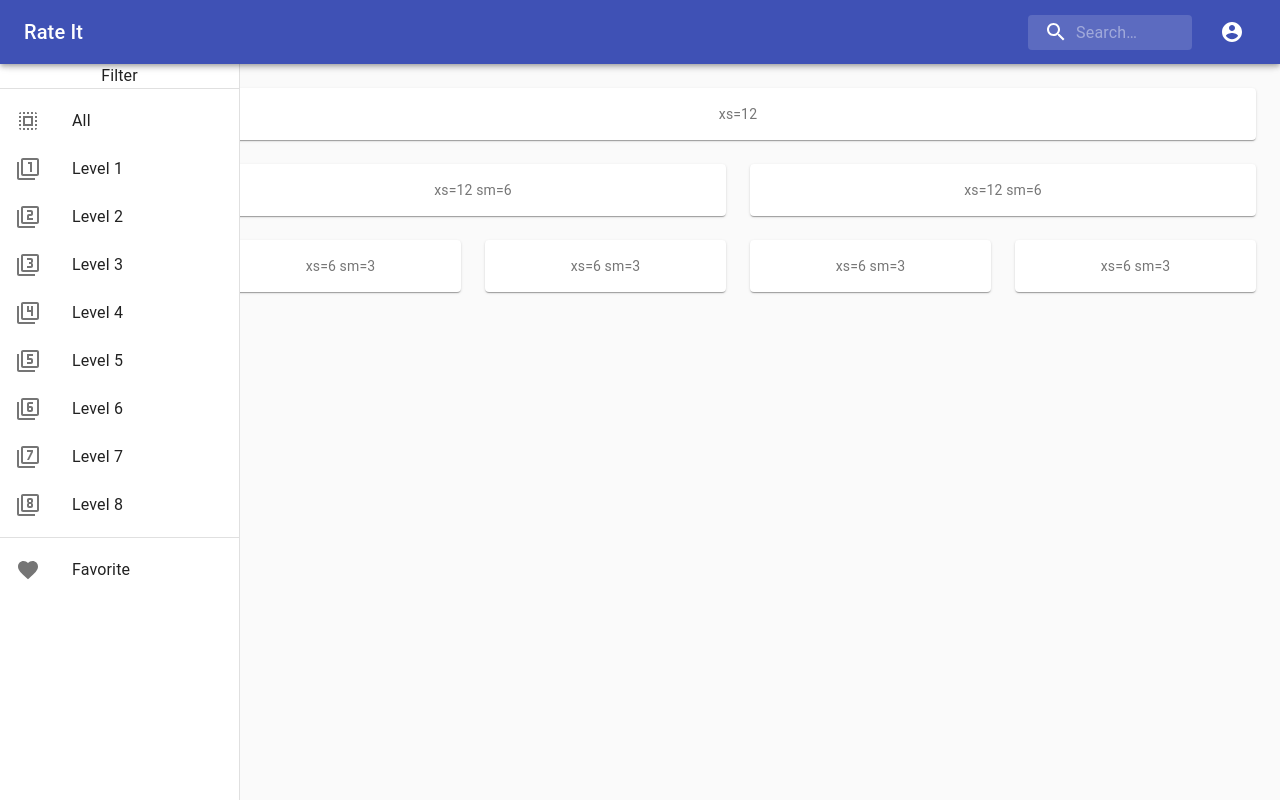
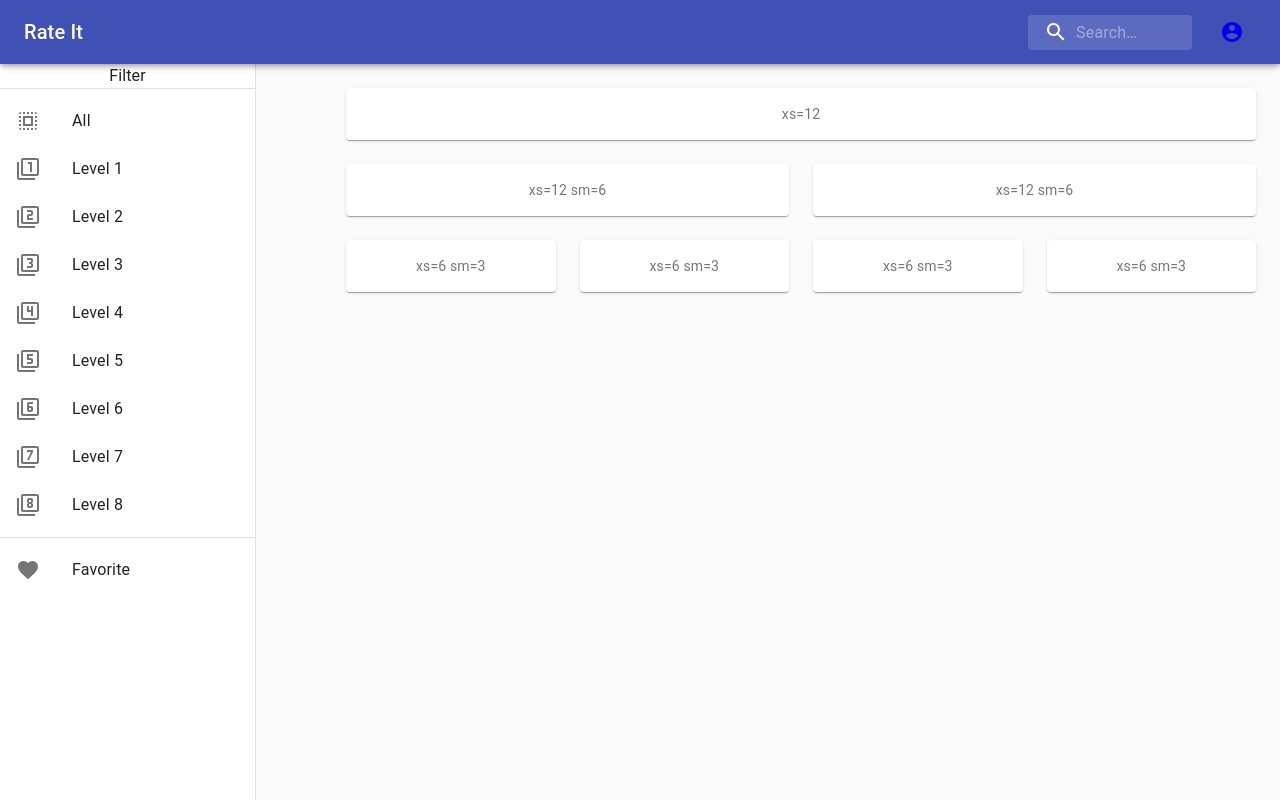
Before and after one commit to AhmedAlsudairi/Rate-it, a React (Create React App) app: page / in a window 1280 px wide. Built offline with nearby package versions, Linux system fonts and the light colour scheme.

Commit message:
adding Route to the app

```diff
--- a/src/App.js
+++ b/src/App.js
@@ -1,10 +1,11 @@
 import React from 'react';
-import Layout from './containers/Layout/Layout';
+import Courses from './containers/Courses/Courses';
 import {BrowserRouter} from 'react-router-dom'
+import MainContainer from './containers/mainContainer/mainContainer';
 function App() {
   return (
     <BrowserRouter>
-    <Layout/>
+    <MainContainer/>
     </BrowserRouter>
   );
 }
--- a/src/components/NavigationBar/NavigationBar.js
+++ b/src/components/NavigationBar/NavigationBar.js
@@ -9,6 +9,7 @@ import MenuIcon from '@material-ui/icons/Menu';
 import SearchIcon from '@material-ui/icons/Search';
 import AccountCircleIcon from '@material-ui/icons/AccountCircle';
 import { Hidden } from '@material-ui/core';
+import {NavLink } from 'react-router-dom';
 const useStyles = makeStyles((theme) => ({
   root: {
     flexGrow: 1,
@@ -104,7 +105,9 @@ export default function NavigationBar() {
               inputProps={{ 'aria-label': 'search' }}
             />
           </div>
-          <IconButton
+          <NavLink to='/signin' >
+            <IconButton
+
             edge="start"
             className={classes.accountButton}
             color="inherit"
@@ -112,6 +115,8 @@ export default function NavigationBar() {
           >
             <AccountCircleIcon />
           </IconButton>
+          </NavLink>
+
         </Toolbar>
       </AppBar>
     </div>
--- a/src/components/SideDrawer/SideDrawer.js
+++ b/src/components/SideDrawer/SideDrawer.js
@@ -19,7 +19,6 @@ import Filter5Icon from '@material-ui/icons/Filter5';
 import Filter6Icon from '@material-ui/icons/Filter6';
 import Filter7Icon from '@material-ui/icons/Filter7';
 import Filter8Icon from '@material-ui/icons/Filter8';
-const drawerWidth = 240;
 
 const useStyles = makeStyles((theme) => ({
   drawer: {
@@ -27,7 +26,7 @@ const useStyles = makeStyles((theme) => ({
     flexShrink: 0,
   },
   drawerPaper: {
-    width: drawerWidth,
+    width: '20%',
   },
   drawerContainer: {
     overflow: 'auto',
--- a/src/containers/Layout/Layout.js
+++ b/src/containers/Courses/Courses.js
@@ -2,7 +2,6 @@ import React from 'react';
 import { makeStyles } from '@material-ui/core/styles';
 import Paper from '@material-ui/core/Paper';
 import Grid from '@material-ui/core/Grid';
-import MainContainer from '../mainContainer/mainContainer';
 const useStyles = makeStyles((theme) => ({
   root: {
     flexGrow: 1,
@@ -14,12 +13,12 @@ const useStyles = makeStyles((theme) => ({
   },
 }));
 
-export default function Layout() {
+export default function Courses() {
   const classes = useStyles();
 
   return (
     <div className={classes.root}>
-      <MainContainer>
+
       <Grid container spacing={3}>
         <Grid item xs={12}>
           <Paper className={classes.paper}>xs=12</Paper>
@@ -43,7 +42,7 @@ export default function Layout() {
           <Paper className={classes.paper}>xs=6 sm=3</Paper>
         </Grid>
       </Grid>
-      </MainContainer>
+
 
     </div>
   );
--- /dev/null
+++ b/src/containers/Pages/HomePage/HomePage.js
@@ -0,0 +1,35 @@
+import React from 'react';
+import { makeStyles } from '@material-ui/core/styles';
+import Toolbar from '@material-ui/core/Toolbar';
+import SideDrawer from '../../../components/SideDrawer/SideDrawer';
+import { Hidden, Grid } from '@material-ui/core';
+import Course from '../../Courses/Courses'
+
+
+const useStyles = makeStyles((theme) => ({
+  content: {
+    flexGrow: 1,
+    padding: theme.spacing(3),
+  },
+}));
+
+export default function MainContainer(props) {
+  const classes = useStyles();
+
+  return (
+      <Grid container spacing={1}>
+        <Grid item lg={3} md={4} sm={3}>
+          <Hidden xsDown>
+            <SideDrawer />
+          </Hidden>
+        </Grid>
+        <Grid item lg={9} md={8} sm={9}>
+          <main className={classes.content}>
+            <Toolbar />
+
+            <Course/>
+          </main>
+        </Grid>
+      </Grid>
+  );
+}
--- a/src/containers/mainContainer/mainContainer.js
+++ b/src/containers/mainContainer/mainContainer.js
@@ -1,12 +1,10 @@
 import React from 'react';
 import { makeStyles } from '@material-ui/core/styles';
 import CssBaseline from '@material-ui/core/CssBaseline';
-import Toolbar from '@material-ui/core/Toolbar';
 import NavigationBar from '../../components/NavigationBar/NavigationBar';
-import SideDrawer from '../../components/SideDrawer/SideDrawer';
-import { Hidden } from '@material-ui/core';
-
-
+import HomePage from '../Pages/HomePage/HomePage';
+import SignInPage from '../Pages/SignInPage/SignInPage';
+import {Route} from 'react-router-dom';
 const useStyles = makeStyles((theme) => ({
   root: {
     display: 'flex',
@@ -26,15 +24,9 @@ export default function MainContainer(props) {
   return (
     <div className={classes.root}>
       <CssBaseline />
-      <NavigationBar/>
-      <Hidden xsDown>
-        <SideDrawer/>
-      </Hidden>
-
-      <main className={classes.content}>
-        <Toolbar />
-        {props.children}
-      </main>
+      <NavigationBar />
+     <Route exact path='/' component={HomePage}/>
+     <Route exact path='/signin' component={SignInPage}/>
     </div>
   );
 }
```
Also changed, not shown: src/containers/Pages/SignInPage/SignInPage.js (renamed from src/containers/SignIn/SignIn.js), src/containers/Pages/SignUpPage/SignUpPage.js (renamed from src/containers/SignUp/SignUp.js).
